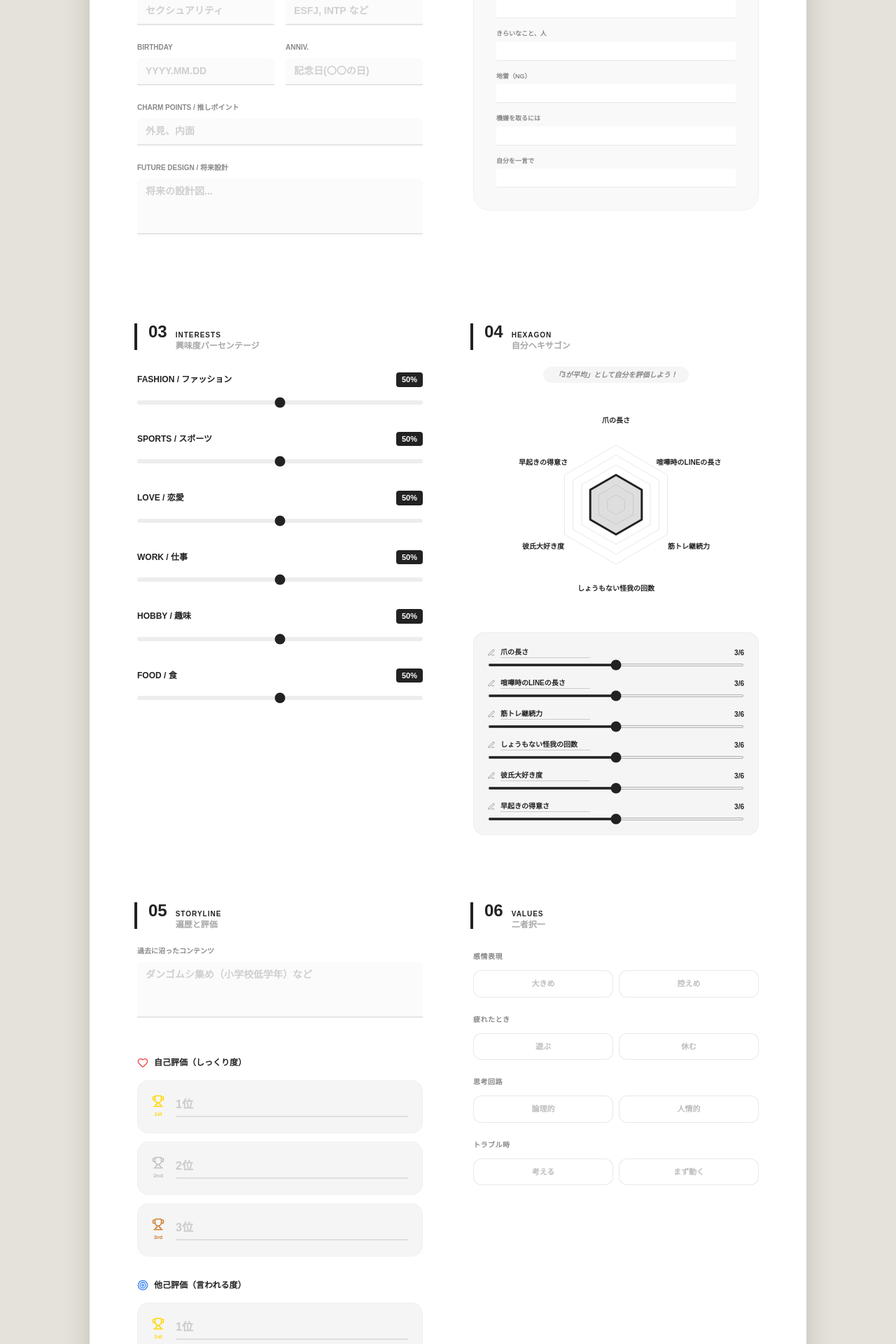
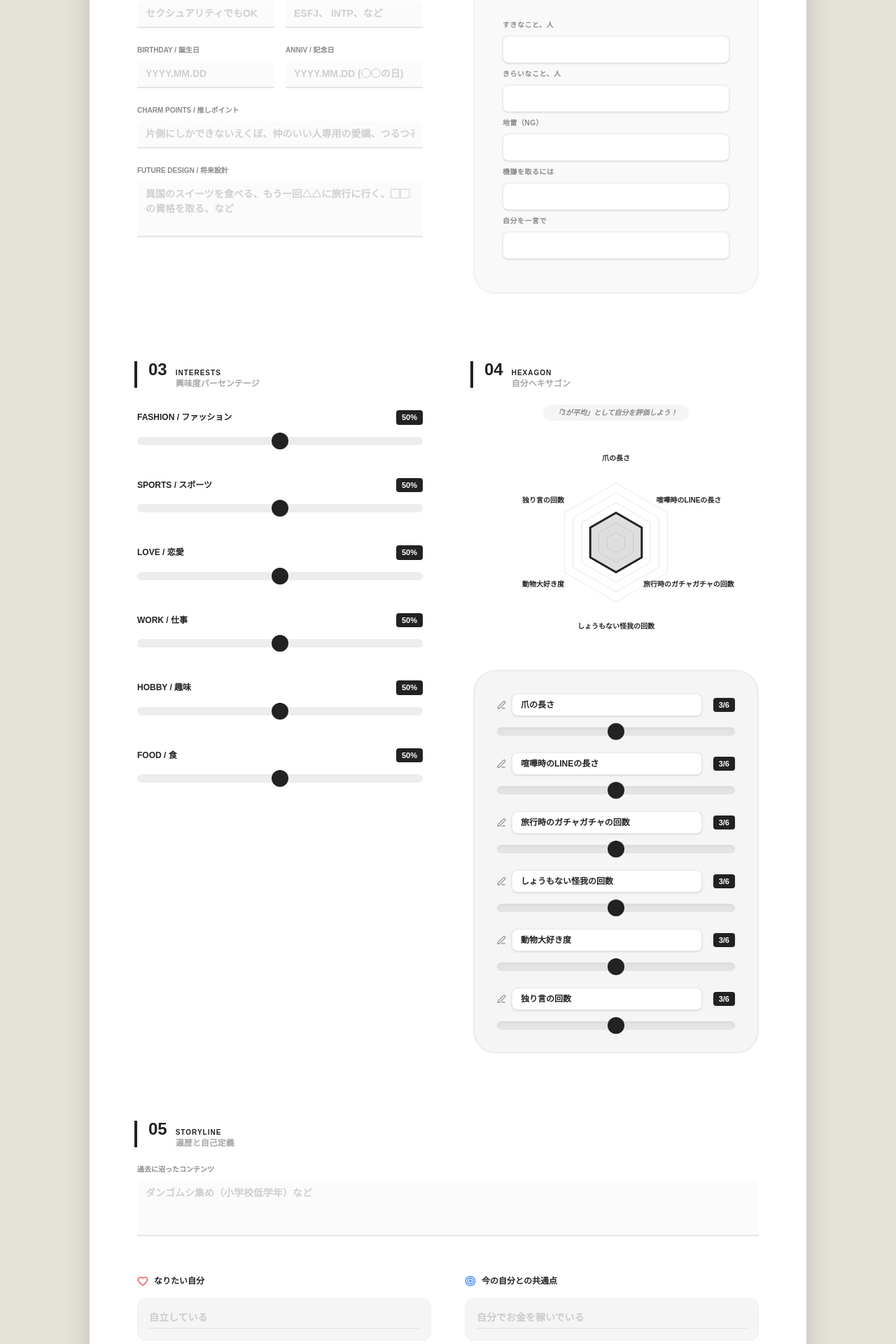
Before and after one commit to minomon893/m.-personal-space, a Next.js app: page /menu/profile in a window 1280 px wide. Shown: the part 500-2420 px from the top of the page at 70% size. Built offline with nearby package versions, Linux system fonts and the light colour scheme.

Commit message:
feat: 二者択一セクションに新項目（コミュニケーション、住居、注文）を追加

```diff
--- a/src/app/booking/page.js
+++ b/src/app/booking/page.js
@@ -52,7 +52,7 @@ export default function BookingPage() {
           <PlanCard
             icon={<MessageSquare size={20} />}
             title="テキスト相談 (1往復)"
-            price="¥1,200"
+            price="¥1,000"
             description="ご相談1回＋返信1回。LINEのトーク画面でそのままやり取りが可能です。まずは試してみたい方へ。"
             tag="最安プラン"
             href="/booking/text"
--- a/src/app/booking/text/page.js
+++ b/src/app/booking/text/page.js
@@ -26,7 +26,7 @@ export default function TextCounselingPage() {
           </h1>
           <div className="flex flex-wrap gap-6 text-[13px] font-bold opacity-70 border-y border-[#5F6F7A]/10 py-4">
             <span className="flex items-center gap-2"><FileText size={16} className="text-[#B5A773]"/> 最大 5,000文字</span>
-            <span className="flex items-center gap-2"><Tag size={16} className="text-[#B5A773]"/> 1往復：¥1,200</span>
+            <span className="flex items-center gap-2"><Tag size={16} className="text-[#B5A773]"/> 1往復：¥1,000</span>
             <span className="flex items-center gap-2"><Clock size={16} className="text-[#B5A773]"/> 24時間以内に返信</span>
           </div>
         </header>
@@ -80,7 +80,7 @@ export default function TextCounselingPage() {
         <div className="sticky bottom-6 md:bottom-12 bg-white/90 backdrop-blur-md p-6 md:p-8 rounded-[3rem] border border-white shadow-2xl flex flex-col md:flex-row items-center justify-between gap-6">
           <div className="text-center md:text-left">
             <p className="text-[10px] font-bold opacity-40 uppercase tracking-widest mb-1">Text Consultation</p>
-            <p className="text-[16px] font-bold text-[#4A5568]">¥1,200 / 1往復</p>
+            <p className="text-[16px] font-bold text-[#4A5568]">¥1,000 / 1往復</p>
           </div>
           <a
             href={LINE_URL}
--- a/src/app/menu/profile/page.js
+++ b/src/app/menu/profile/page.js
@@ -11,7 +11,7 @@ export default function HighContrastProfilePage() {
   const printRef = useRef(null);
 
   const [data, setData] = useState({
-    date: { y: "2026", m: "05", d: "05" },
+    date: { y: "2026", m: "05", d: "06" },
     basic: { name: "", sexuality: "", mbti: "", birthday: "", anniversary: "", charms: "", title: "", future: "" },
     fillIn: { morningNight: "", sleep: "", smartphone: "", exercise: "", likes: "", dislikes: "", mine: "", depression: "", moodUp: "", benefit: "", oneWord: "", motto: "" },
     interests: { fashion: 50, sports: 50, love: 50, work: 50, hobby: 50, food: 50 },
@@ -19,21 +19,28 @@ export default function HighContrastProfilePage() {
     hexagon: [
       { label: "爪の長さ", val: 3 },
       { label: "喧嘩時のLINEの長さ", val: 3 },
-      { label: "筋トレ継続力", val: 3 },
+      { label: "旅行時のガチャガチャの回数", val: 3 },
       { label: "しょうもない怪我の回数", val: 3 },
-      { label: "彼氏大好き度", val: 3 },
-      { label: "早起きの得意さ", val: 3 }
+      { label: "動物大好き度", val: 3 },
+      { label: "独り言の回数", val: 3 }
     ],
     eval: {
       self: ["", "", ""],
       others: ["", "", ""]
     },
     episodes: { pride: "", happy: "", angry: "", gaveUp: "", secret: "" },
-    choice: { emotion: "", rest: "", logic: "", plan: "", action: "", risk: "" },
+    choice: {
+      emotion: "",
+      rest: "",
+      logic: "",
+      action: "",
+      comm: "",
+      location: "",
+      order: ""
+    },
     freeSpace: ""
   });
 
-  // 初回読み込み時にlocalStorageから復元
   useEffect(() => {
     const savedData = localStorage.getItem("my_profile_data");
     if (savedData) {
@@ -45,7 +52,6 @@ export default function HighContrastProfilePage() {
     }
   }, []);
 
-  // dataが更新されるたびにlocalStorageに保存
   useEffect(() => {
     localStorage.setItem("my_profile_data", JSON.stringify(data));
   }, [data]);
@@ -96,6 +102,9 @@ export default function HighContrastProfilePage() {
     setData({ ...data, hexagon: newHex });
   };
 
+  const selfPlaceholders = ["自立している", "やさしい", "かわいい、など"];
+  const currentPlaceholders = ["自分でお金を稼いでいる", "人の気持ちを想像する", "好きな服を見るとテンションが上がる、など"];
+
   return (
     <div className="min-h-screen bg-[#E5E2DA] p-2 md:p-4 text-[#222222] font-sans antialiased overflow-x-hidden">
       <div className="max-w-5xl mx-auto">
@@ -107,13 +116,16 @@ export default function HighContrastProfilePage() {
           </Link>
 
           <div className="flex gap-2">
-            {!isEditing && (
             <button onClick={handleDownloadFull} disabled={isGenerating} className="flex items-center gap-2 text-[10px] font-black uppercase tracking-widest bg-white border-2 border-[#222222] text-[#222222] px-4 py-2.5 rounded-full shadow-lg disabled:opacity-50">
-                <Download size={14} /> {isGenerating ? '...' : 'SAVE'}
+              <Download size={14} /> {isGenerating ? '...' : 'SAVE IMAGE'}
             </button>
+
+            <button onClick={() => setIsEditing(!isEditing)} className="flex items-center gap-2 text-[10px] font-black uppercase tracking-widest bg-[#222222] text-[#FFFFFF] px-6 py-2.5 rounded-full shadow-xl">
+              {isEditing ? (
+                <><Eye size={14} /> Switch to View Mode</>
+              ) : (
+                <><Edit3 size={14} /> Switch to Edit Mode</>
               )}
-            <button onClick={() => setIsEditing(!isEditing)} className="flex items-center gap-2 text-[10px] font-black uppercase tracking-widest bg-[#222222] text-[#FFFFFF] px-6 py-2.5 rounded-full shadow-xl">
-              {isEditing ? <><Eye size={14} /> View</> : <><Edit3 size={14} /> Edit</>}
             </button>
           </div>
         </div>
@@ -137,35 +149,35 @@ export default function HighContrastProfilePage() {
             <Section title="01" en="IDENTIFICATION" jp="基本情報">
               <Input label="Name / 名前" value={data.basic.name} placeholder="名前を入力" onChange={v => handleChange('basic.name', v)} isEditing={isEditing} />
               <div className="grid grid-cols-2 gap-4">
-                <Input label="Sex / 性別" value={data.basic.sexuality} placeholder="セクシュアリティ" onChange={v => handleChange('basic.sexuality', v)} isEditing={isEditing} />
-                <Input label="MBTI" value={data.basic.mbti} placeholder="ESFJ, INTP など" onChange={v => handleChange('basic.mbti', v)} isEditing={isEditing} />
+                <Input label="Sex / 性別" value={data.basic.sexuality} placeholder="セクシュアリティでもOK" onChange={v => handleChange('basic.sexuality', v)} isEditing={isEditing} />
+                <Input label="MBTI / 16タイプ" value={data.basic.mbti} placeholder="ESFJ、 INTP、など" onChange={v => handleChange('basic.mbti', v)} isEditing={isEditing} />
               </div>
               <div className="grid grid-cols-2 gap-4">
-                <Input label="Birthday" value={data.basic.birthday} placeholder="YYYY.MM.DD" onChange={v => handleChange('basic.birthday', v)} isEditing={isEditing} />
-                <Input label="Anniv." value={data.basic.anniversary} placeholder="記念日(〇〇の日)" onChange={v => handleChange('basic.anniversary', v)} isEditing={isEditing} />
+                <Input label="Birthday / 誕生日" value={data.basic.birthday} placeholder="YYYY.MM.DD" onChange={v => handleChange('basic.birthday', v)} isEditing={isEditing} />
+                <Input label="Anniv / 記念日" value={data.basic.anniversary} placeholder="YYYY.MM.DD (◯◯の日)" onChange={v => handleChange('basic.anniversary', v)} isEditing={isEditing} />
               </div>
-              <Input label="Charm Points / 推しポイント" value={data.basic.charms} placeholder="外見、内面" onChange={v => handleChange('basic.charms', v)} isEditing={isEditing} />
-              <Input label="Future Design / 将来設計" value={data.basic.future} isArea={true} placeholder="将来の設計図..." onChange={v => handleChange('basic.future', v)} isEditing={isEditing} />
+              <Input label="Charm Points / 推しポイント" value={data.basic.charms} placeholder="片側にしかできないえくぼ、仲のいい人専用の愛嬌、つるつるのかかと、など" onChange={v => handleChange('basic.charms', v)} isEditing={isEditing} />
+              <Input label="Future Design / 将来設計" value={data.basic.future} isArea={true} placeholder="異国のスイーツを食べる、もう一回△△に旅行に行く、▢▢の資格を取る、など" onChange={v => handleChange('basic.future', v)} isEditing={isEditing} />
             </Section>
 
             {/* 02: Personal Bits */}
             <Section title="02" en="PERSONAL BITS" jp="穴埋め紹介">
-              <div className="space-y-4 bg-[#F9F9F9] p-5 md:p-8 rounded-3xl border border-[#22222208]">
-                <div className="grid grid-cols-2 gap-4">
+              <div className="space-y-6 bg-[#F9F9F9] p-6 md:p-10 rounded-[2rem] border-2 border-[#2222220A]">
+                <div className="grid grid-cols-2 gap-6">
                   <MiniInput label="朝型 or 夜型" value={data.fillIn.morningNight} onChange={v => handleChange('fillIn.morningNight', v)} isEditing={isEditing} />
                   <MiniInput label="睡眠時間" value={data.fillIn.sleep} onChange={v => handleChange('fillIn.sleep', v)} isEditing={isEditing} />
                 </div>
                 <MiniInput label="すきなこと、人" value={data.fillIn.likes} onChange={v => handleChange('fillIn.likes', v)} isEditing={isEditing} />
                 <MiniInput label="きらいなこと、人" value={data.fillIn.dislikes} onChange={v => handleChange('fillIn.dislikes', v)} isEditing={isEditing} />
                 <MiniInput label="地雷（NG）" value={data.fillIn.mine} onChange={v => handleChange('fillIn.mine', v)} isEditing={isEditing} />
-                <MiniInput label="機嫌を取るには" value={data.fillIn.moodUp} onChange={v => handleChange('fillIn.moodUp', v)} isEditing={isEditing} />
+                <MiniInput label="機謙を取るには" value={data.fillIn.moodUp} onChange={v => handleChange('fillIn.moodUp', v)} isEditing={isEditing} />
                 <MiniInput label="自分を一言で" value={data.fillIn.oneWord} onChange={v => handleChange('fillIn.oneWord', v)} isEditing={isEditing} />
               </div>
             </Section>
 
             {/* 03: Interests */}
             <Section title="03" en="INTERESTS" jp="興味度パーセンテージ">
-              <div className="space-y-8 pt-2">
+              <div className="space-y-10 pt-2">
                 {[
                   { k: 'fashion', l: 'FASHION / ファッション' },
                   { k: 'sports', l: 'SPORTS / スポーツ' },
@@ -175,7 +187,7 @@ export default function HighContrastProfilePage() {
                   { k: 'food', l: 'FOOD / 食' }
                 ].map(({ k, l }) => (
                   <div key={k} className="relative">
-                    <div className="flex justify-between items-center mb-2">
+                    <div className="flex justify-between items-center mb-3">
                       <span className="text-[12px] font-black text-[#222222]">{l}</span>
                       <span className={`text-[11px] font-mono font-bold px-2 py-0.5 rounded ${
                         data.interests[k] < 0 ? 'bg-red-100 text-red-600' :
@@ -189,7 +201,7 @@ export default function HighContrastProfilePage() {
                       value={data.interests[k]}
                       onChange={(e) => handleChange(`interests.${k}`, parseInt(e.target.value))}
                       disabled={!isEditing}
-                      className="w-full h-1.5 bg-[#22222214] appearance-none cursor-pointer accent-[#222222] rounded-full"
+                      className="w-full h-3 bg-[#22222214] appearance-none cursor-pointer accent-[#222222] rounded-full [&::-webkit-slider-thumb]:w-6 [&::-webkit-slider-thumb]:h-6 [&::-webkit-slider-thumb]:appearance-none [&::-webkit-slider-thumb]:bg-[#222222] [&::-webkit-slider-thumb]:rounded-full"
                     />
                   </div>
                 ))}
@@ -204,21 +216,26 @@ export default function HighContrastProfilePage() {
                 </p>
                 <RadarChart data={data.hexagon} />
                 {isEditing && (
-                  <div className="grid grid-cols-1 gap-4 w-full bg-[#F5F5F5] p-5 rounded-2xl mt-8 border border-[#22222208]">
+                  <div className="grid grid-cols-1 gap-6 w-full bg-[#F5F5F5] p-6 md:p-8 rounded-[2rem] mt-8 border-2 border-[#2222220A]">
                     {data.hexagon.map((item, i) => (
-                      <div key={i} className="flex flex-col gap-2">
-                        <div className="flex justify-between items-center text-[10px] font-black">
-                          <div className="flex items-center gap-2 text-[#222222]">
-                            <Edit3 size={10} className="text-[#888888]" />
+                      <div key={i} className="flex flex-col gap-4">
+                        <div className="flex justify-between items-center text-[12px] font-black">
+                          <div className="flex items-center gap-2 text-[#222222] flex-1">
+                            <Edit3 size={14} className="text-[#888888]" />
                             <input
-                              className="bg-transparent border-b border-[#22222233] focus:border-[#222222] outline-none w-32"
+                              className="bg-[#FFFFFF] border border-[#2222221A] focus:border-[#222222] outline-none w-full px-3 py-1.5 rounded-lg shadow-sm"
                               value={item.label}
                               onChange={e => handleHexChange(i, 'label', e.target.value)}
                             />
                           </div>
-                          <span className="font-mono">{item.val}/6</span>
+                          <span className="font-mono ml-4 bg-[#222222] text-white px-2 py-0.5 rounded text-[11px]">{item.val}/6</span>
                         </div>
-                        <input type="range" min="0" max="6" step="1" value={item.val} onChange={e => handleHexChange(i, 'val', parseInt(e.target.value))} className="w-full h-1 accent-[#222222]" />
+                        <input
+                          type="range" min="0" max="6" step="1"
+                          value={item.val}
+                          onChange={e => handleHexChange(i, 'val', parseInt(e.target.value))}
+                          className="w-full h-3 accent-[#222222] cursor-pointer appearance-none bg-[#22222214] rounded-full [&::-webkit-slider-thumb]:w-6 [&::-webkit-slider-thumb]:h-6 [&::-webkit-slider-thumb]:appearance-none [&::-webkit-slider-thumb]:bg-[#222222] [&::-webkit-slider-thumb]:rounded-full shadow-inner"
+                        />
                       </div>
                     ))}
                   </div>
@@ -227,7 +244,8 @@ export default function HighContrastProfilePage() {
             </Section>
 
             {/* 05: Evaluation */}
-            <Section title="05" en="STORYLINE" jp="遍歴と評価">
+            <div className="md:col-span-2">
+              <Section title="05" en="STORYLINE" jp="遍歴と自己定義">
                 <Input
                   label="過去に沼ったコンテンツ"
                   value={data.history}
@@ -236,24 +254,44 @@ export default function HighContrastProfilePage() {
                   onChange={v => handleChange('history', v)}
                   isEditing={isEditing}
                 />
-              <div className="grid grid-cols-1 gap-8 mt-12">
-                <RankingSection title="自己評価（しっくり度）" icon={<Heart size={16} className="text-[#EF4444]" />} type="self" items={data.eval.self} onUpdate={handleRankChange} isEditing={isEditing} />
-                <RankingSection title="他己評価（言われる度）" icon={<Target size={16} className="text-[#3B82F6]" />} type="others" items={data.eval.others} onUpdate={handleRankChange} isEditing={isEditing} />
+                <div className="grid grid-cols-1 md:grid-cols-2 gap-12 mt-12">
+                  <RankingSection
+                    title="なりたい自分"
+                    icon={<Heart size={16} className="text-[#EF4444]" />}
+                    type="self"
+                    items={data.eval.self}
+                    placeholders={selfPlaceholders}
+                    onUpdate={handleRankChange}
+                    isEditing={isEditing}
+                  />
+                  <RankingSection
+                    title="今の自分との共通点"
+                    icon={<Target size={16} className="text-[#3B82F6]" />}
+                    type="others"
+                    items={data.eval.others}
+                    placeholders={currentPlaceholders}
+                    onUpdate={handleRankChange}
+                    isEditing={isEditing}
+                  />
                 </div>
               </Section>
+            </div>
 
-            {/* 06: Values */}
+            {/* 06: Values - UPDATED WITH NEW QUESTIONS */}
             <Section title="06" en="VALUES" jp="二者択一">
               <div className="grid grid-cols-1 gap-6 pt-2">
-                <Choice label="感情表現" left="大きめ" right="控えめ" active={data.choice.emotion} onSelect={v => handleChange('choice.emotion', v)} isEditing={isEditing} />
-                <Choice label="疲れたとき" left="遊ぶ" right="休む" active={data.choice.rest} onSelect={v => handleChange('choice.rest', v)} isEditing={isEditing} />
-                <Choice label="思考回路" left="論理的" right="人情的" active={data.choice.logic} onSelect={v => handleChange('choice.logic', v)} isEditing={isEditing} />
-                <Choice label="トラブル時" left="考える" right="まず動く" active={data.choice.action} onSelect={v => handleChange('choice.action', v)} isEditing={isEditing} />
+                <Choice label="感情表現は" left="大きめ" right="控えめ" active={data.choice.emotion} onSelect={v => handleChange('choice.emotion', v)} isEditing={isEditing} />
+                <Choice label="疲れたときは" left="遊ぶ" right="休む" active={data.choice.rest} onSelect={v => handleChange('choice.rest', v)} isEditing={isEditing} />
+                <Choice label="思考回路は" left="論理的" right="人情的" active={data.choice.logic} onSelect={v => handleChange('choice.logic', v)} isEditing={isEditing} />
+                <Choice label="トラブル時は" left="考える" right="まず動く" active={data.choice.action} onSelect={v => handleChange('choice.action', v)} isEditing={isEditing} />
+                <Choice label="コミュニケーションでは" left="聞く側" right="話す側" active={data.choice.comm} onSelect={v => handleChange('choice.comm', v)} isEditing={isEditing} />
+                <Choice label="住むなら" left="都会" right="田舎" active={data.choice.location} onSelect={v => handleChange('choice.location', v)} isEditing={isEditing} />
+                <Choice label="注文は" left="冒険" right="安定" active={data.choice.order} onSelect={v => handleChange('choice.order', v)} isEditing={isEditing} />
               </div>
             </Section>
 
             {/* 07: Free Space */}
-            <div className="md:col-span-2">
+            <div>
               <Section title="07" en="FREE JOURNAL" jp="フリースペース">
                 <div className="bg-[#222222] p-6 md:p-10 shadow-2xl min-h-[200px] rounded-[1.5rem] md:rounded-[2rem]">
                   {isEditing ? (
@@ -294,27 +332,22 @@ function Section({ title, en, jp, children }) {
   );
 }
 
-function RankingSection({ title, icon, type, items, onUpdate, isEditing }) {
-  const ranks = [{ label: "1st", color: "#FFD700" }, { label: "2nd", color: "#C0C0C0" }, { label: "3rd", color: "#CD7F32" }];
+function RankingSection({ title, icon, type, items, placeholders, onUpdate, isEditing }) {
   return (
     <div className="w-full">
       <p className="text-[12px] font-black mb-4 uppercase flex items-center gap-2">{icon} {title}</p>
       <div className="space-y-3">
         {items.map((val, i) => (
-          <div key={i} className="flex items-center gap-4 bg-[#F5F5F5] p-5 rounded-2xl border border-[#22222205]">
-            <div className="flex flex-col items-center justify-center">
-               <Trophy size={18} style={{ color: ranks[i].color }} />
-               <span className="text-[8px] font-mono font-bold mt-1" style={{ color: ranks[i].color }}>{ranks[i].label}</span>
-            </div>
+          <div key={i} className="flex items-center gap-4 bg-[#F5F5F5] p-4 rounded-xl border border-[#22222205]">
             {isEditing ? (
               <input
-                className="flex-1 bg-transparent border-b-2 border-[#2222221A] text-[16px] font-black outline-none focus:border-[#222222] pb-1 placeholder:text-[#22222233]"
+                className="flex-1 bg-transparent border-b border-[#2222221A] text-[14px] font-black outline-none focus:border-[#222222] pb-1 placeholder:text-[#22222233]"
                 value={val}
                 onChange={e => onUpdate(type, i, e.target.value)}
-                placeholder={`${i+1}位`}
+                placeholder={placeholders[i] || `項目 ${i+1}`}
               />
             ) : (
-              <span className="text-[16px] font-black">{val || "---"}</span>
+              <span className="text-[14px] font-black">{val || "---"}</span>
             )}
           </div>
         ))}
@@ -376,12 +409,16 @@ function Input({ label, value, onChange, isEditing, isArea = false, placeholder
 
 function MiniInput({ label, value, onChange, isEditing }) {
   return (
-    <div className="flex flex-col gap-1">
-      <span className="text-[9px] font-black text-[#888888] uppercase">{label}</span>
+    <div className="flex flex-col gap-2 mb-2">
+      <span className="text-[10px] font-black text-[#888888] uppercase tracking-wider">{label}</span>
       {isEditing ? (
-        <input className="bg-[#FFFFFF] border-b border-[#2222221A] text-[12px] font-black py-1 px-1 outline-none focus:border-[#222222]" value={value} onChange={e => onChange(e.target.value)} />
+        <input
+          className="bg-[#FFFFFF] border border-[#2222221A] text-[14px] font-black py-2 px-3 rounded-lg outline-none focus:border-[#222222] shadow-sm transition-all"
+          value={value}
+          onChange={e => onChange(e.target.value)}
+        />
       ) : (
-        <span className="text-[12px] font-black min-h-[20px]">{value || "---"}</span>
+        <span className="text-[15px] font-black min-h-[24px] pl-1">{value || "---"}</span>
       )}
     </div>
   );
```
Lines whose indentation alone changed are shown as unchanged.
